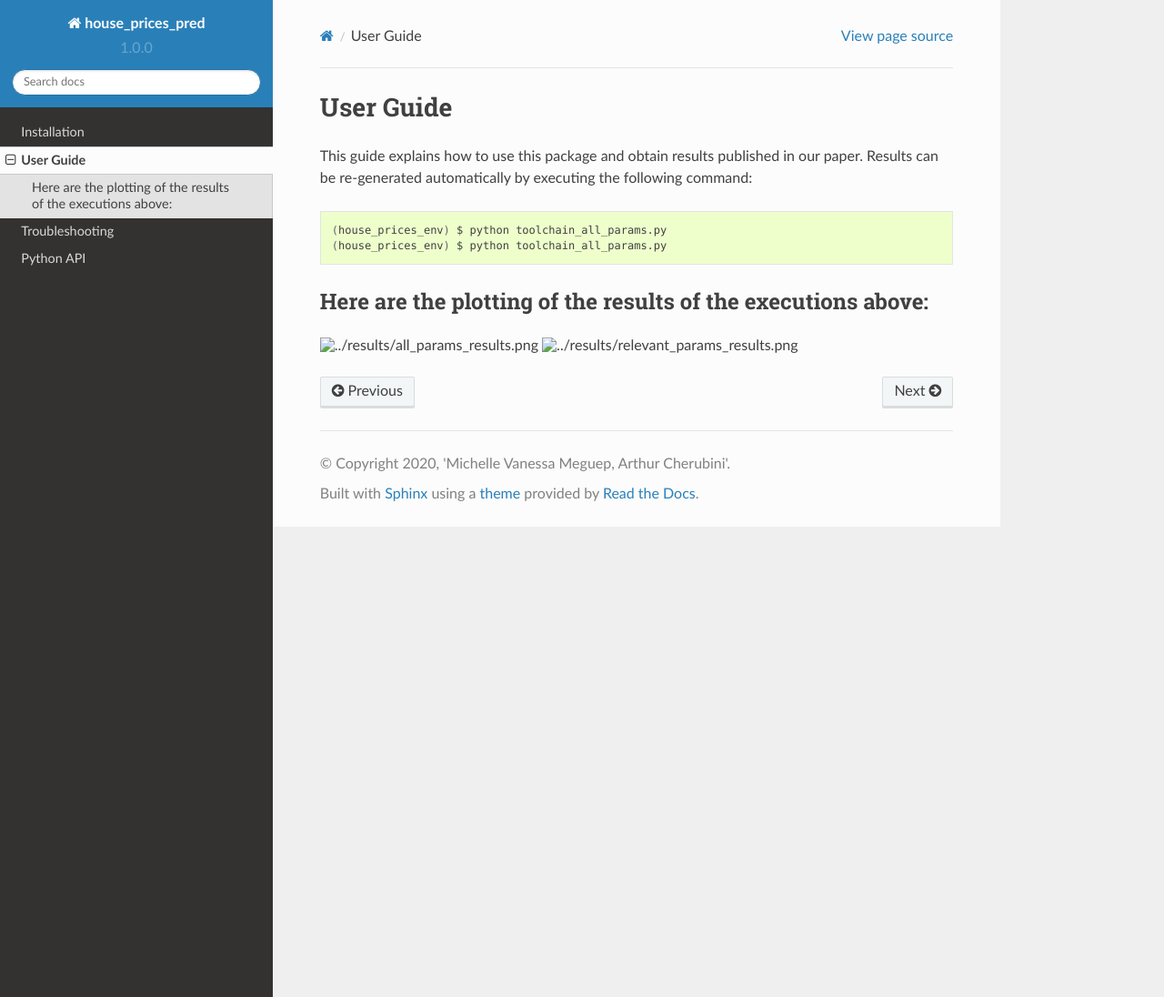
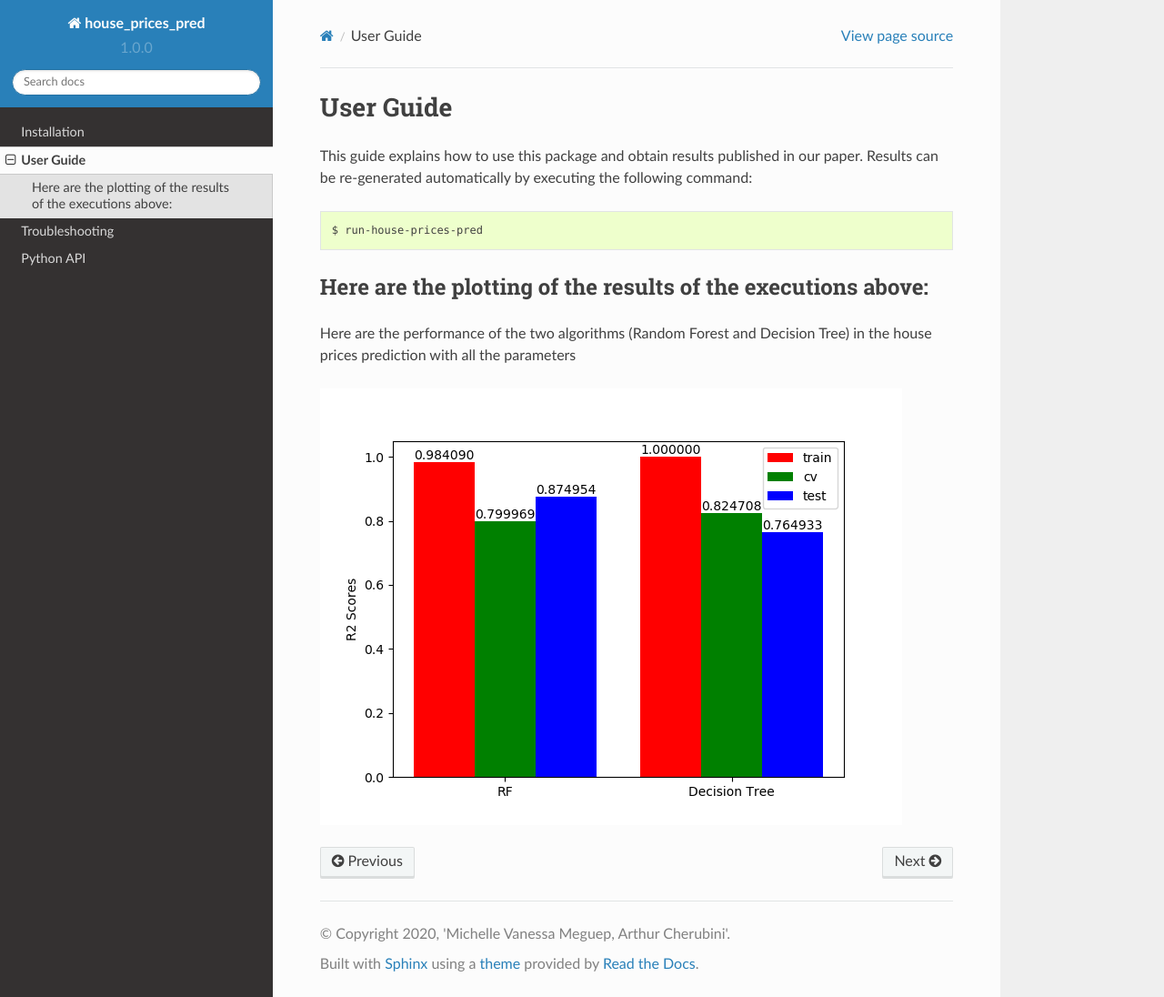
Before and after one commit to CherubiniArt/mini_project_m05, a Sphinx documentation site: the page built from doc/guide.rst, in a window 1280 px wide and 1096 px high. Shown: the whole window at 91% size. Built offline with Sphinx 7.4.7 and the Read the Docs theme 2.0.0, drawn with Linux system fonts in a browser that asks for light colours.

Commit message:
Update guide.rst

```diff
--- a/doc/guide.rst
+++ b/doc/guide.rst
@@ -12,12 +12,12 @@ command:
 
 .. code-block:: sh
 
-   (house_prices_env) $ python toolchain_all_params.py
-   (house_prices_env) $ python toolchain_all_params.py
+   $ run-house-prices-pred
 
 
 Here are the plotting of the results of the executions above:
 -------------------------------------------------------------
-.. image:: ../results/all_params_results.png
+Here are the performance of the two algorithms (Random Forest and Decision Tree)
+in the house prices prediction with all the parameters
 
-.. image:: ../results/relevant_params_results.png
+.. image:: ../house_prices_m05_pkg/img/all_params_results.png
```
